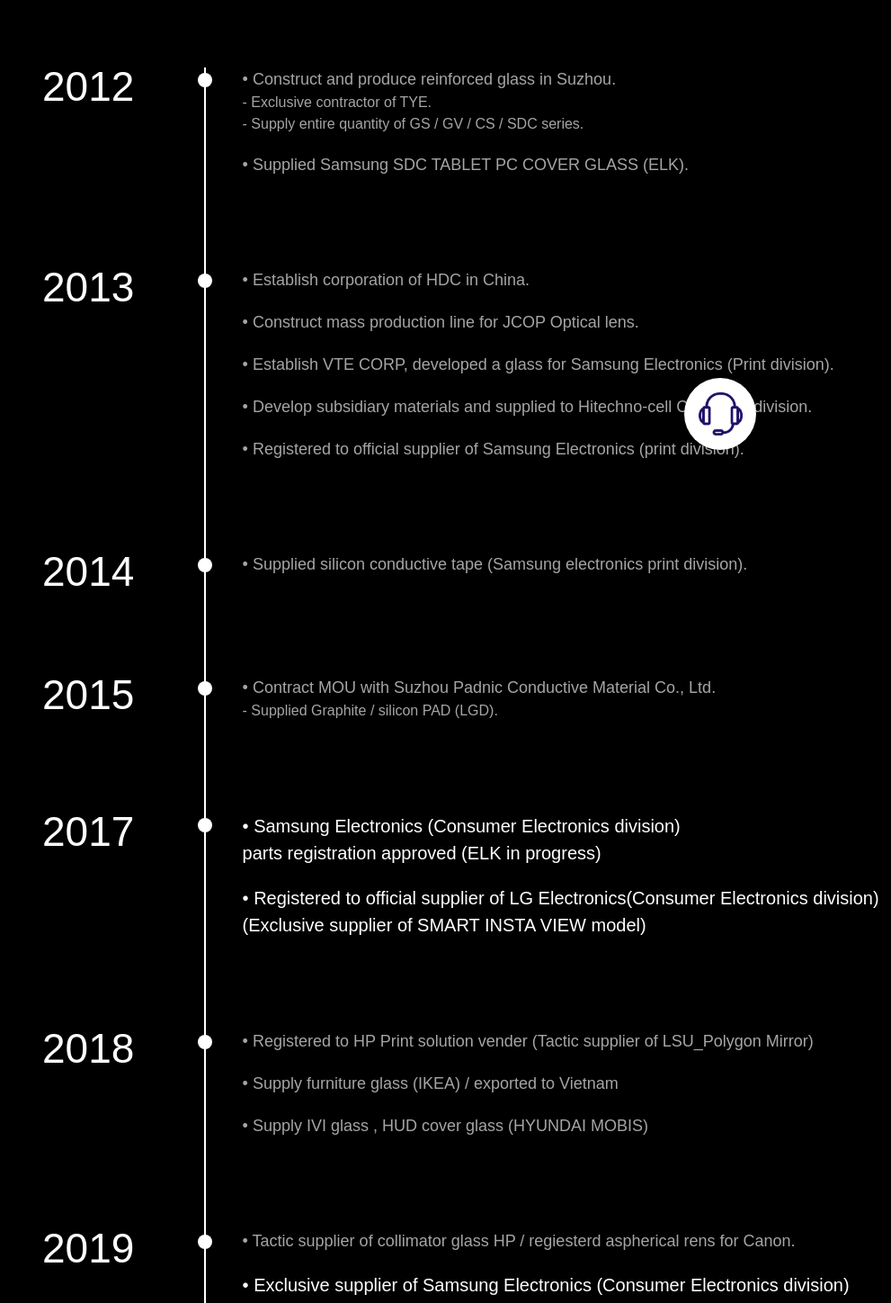
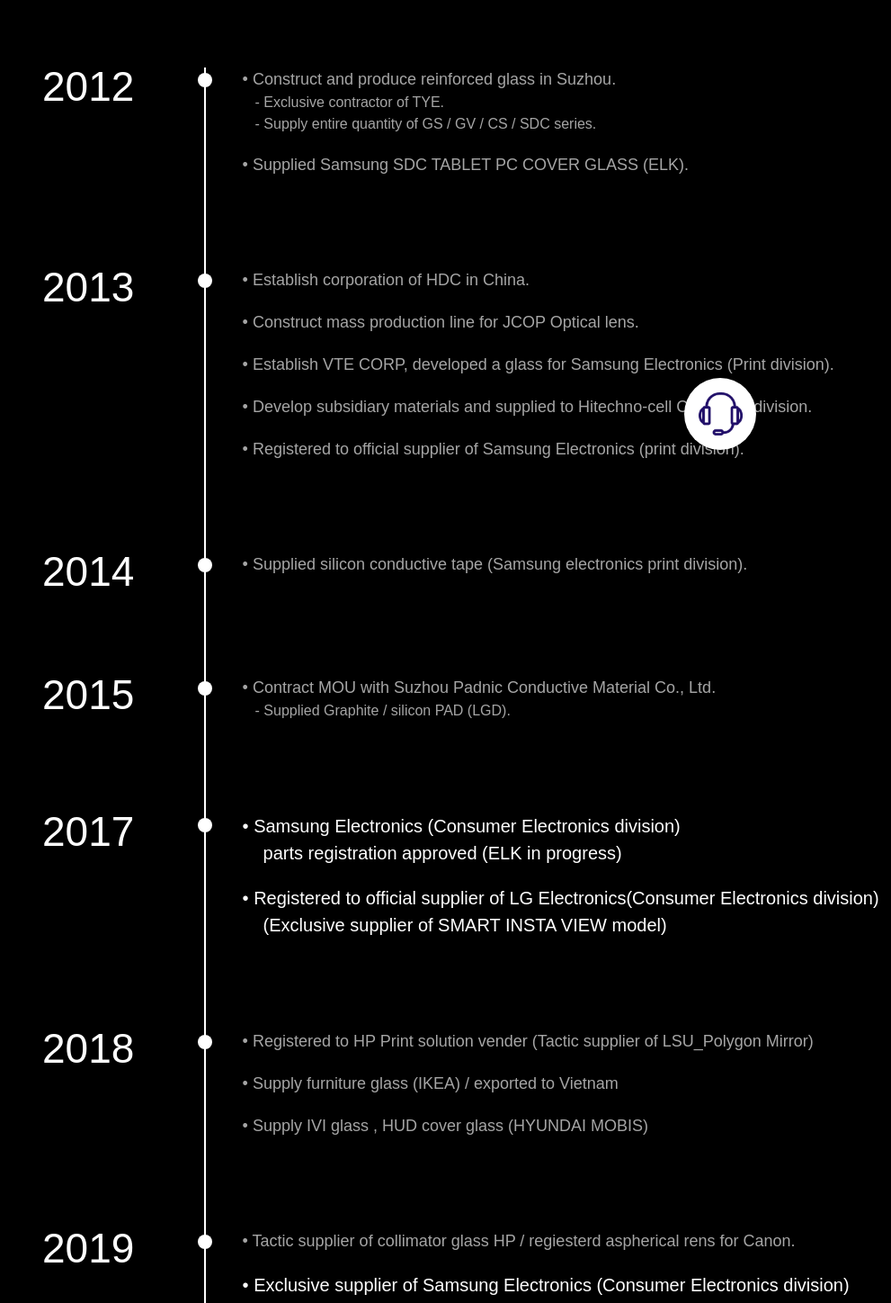
Before and after one commit to jkiwkoo/vte_front, a Next.js app: page /company in a window 1280 px wide. Shown: the part 200-1648 px from the top of the page at 90% size, without its empty margins (289-1280 px from the left). Built offline with nearby package versions, Linux system fonts and the light colour scheme; a web font is replaced by a local one.

Commit message:
Apply tab

```diff
--- a/src/components/AnimatedText.tsx
+++ b/src/components/AnimatedText.tsx
@@ -5,6 +5,8 @@
   isSmall?: boolean;
   isGray?: boolean;
   noMargin?: boolean;
+  smallTab?: boolean;
+  tab?: boolean;
 };
 
 export const AnimatedText = ({
@@ -12,6 +14,8 @@
   noMargin,
   isSmall,
   isGray,
+  smallTab,
+  tab,
 }: AnimatedTextProps) => {
   const ref = useRef<HTMLDivElement | null>(null);
   const [visible, setVisible] = useState(false);
@@ -43,7 +47,9 @@
         visible ? 'opacity-100 animate-fade-in-down' : 'opacity-0'
       } ${isSmall ? 'text-[16px]' : isGray ? 'text-[18px]' : 'text-[20px]'} ${
         isGray ? 'text-vte-gray-3' : 'text-white'
-      } ${!noMargin ? 'mb-[20px]' : null}`}
+      } ${!noMargin ? 'mb-[20px]' : null} ${tab ? 'ml-[23px]' : ''} ${
+        smallTab ? 'ml-[14px]' : ''
+      }`}
       ref={ref}
     >
       {text}
--- a/src/pages/company/index.tsx
+++ b/src/pages/company/index.tsx
@@ -15,8 +15,14 @@
         </div>
         <CompanyBar year="2012">
           <AnimatedText isGray noMargin text={t('company.2012.1')} />
-          <AnimatedText isGray isSmall noMargin text={t('company.2012.2')} />
-          <AnimatedText isGray isSmall text={t('company.2012.3')} />
+          <AnimatedText
+            isGray
+            isSmall
+            noMargin
+            smallTab
+            text={t('company.2012.2')}
+          />
+          <AnimatedText isGray isSmall smallTab text={t('company.2012.3')} />
           <AnimatedText isGray text={t('company.2012.4')} />
         </CompanyBar>
         <CompanyBar year="2013">
@@ -31,13 +37,13 @@
         </CompanyBar>
         <CompanyBar year="2015">
           <AnimatedText isGray noMargin text={t('company.2015.1')} />
-          <AnimatedText isGray isSmall text={t('company.2015.2')} />
+          <AnimatedText isGray isSmall smallTab text={t('company.2015.2')} />
         </CompanyBar>
         <CompanyBar year="2017">
           <AnimatedText noMargin text={t('company.2017.1')} />
-          <AnimatedText text={t('company.2017.2')} />
+          <AnimatedText tab text={t('company.2017.2')} />
           <AnimatedText noMargin text={t('company.2017.3')} />
-          <AnimatedText text={t('company.2017.4')} />
+          <AnimatedText tab text={t('company.2017.4')} />
         </CompanyBar>
         <CompanyBar year="2018">
           <AnimatedText isGray text={t('company.2018.1')} />
@@ -47,7 +53,7 @@
         <CompanyBar year="2019">
           <AnimatedText isGray text={t('company.2019.1')} />
           <AnimatedText noMargin text={t('company.2019.2')} />
-          <AnimatedText text={t('company.2019.3')} />
+          <AnimatedText tab text={t('company.2019.3')} />
           <AnimatedText isGray text={t('company.2019.4')} />
           <AnimatedText text={t('company.2019.5')} />
         </CompanyBar>
```
